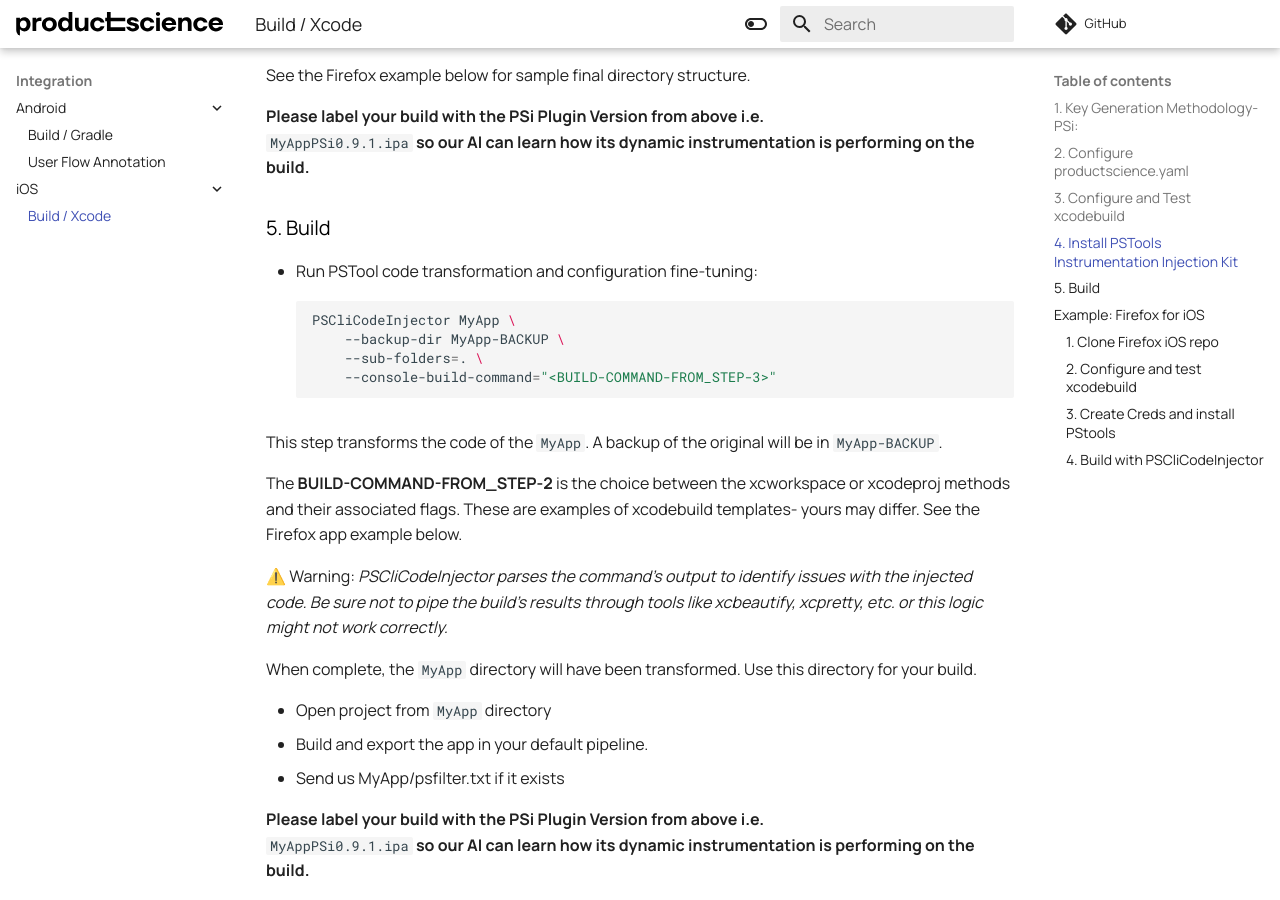
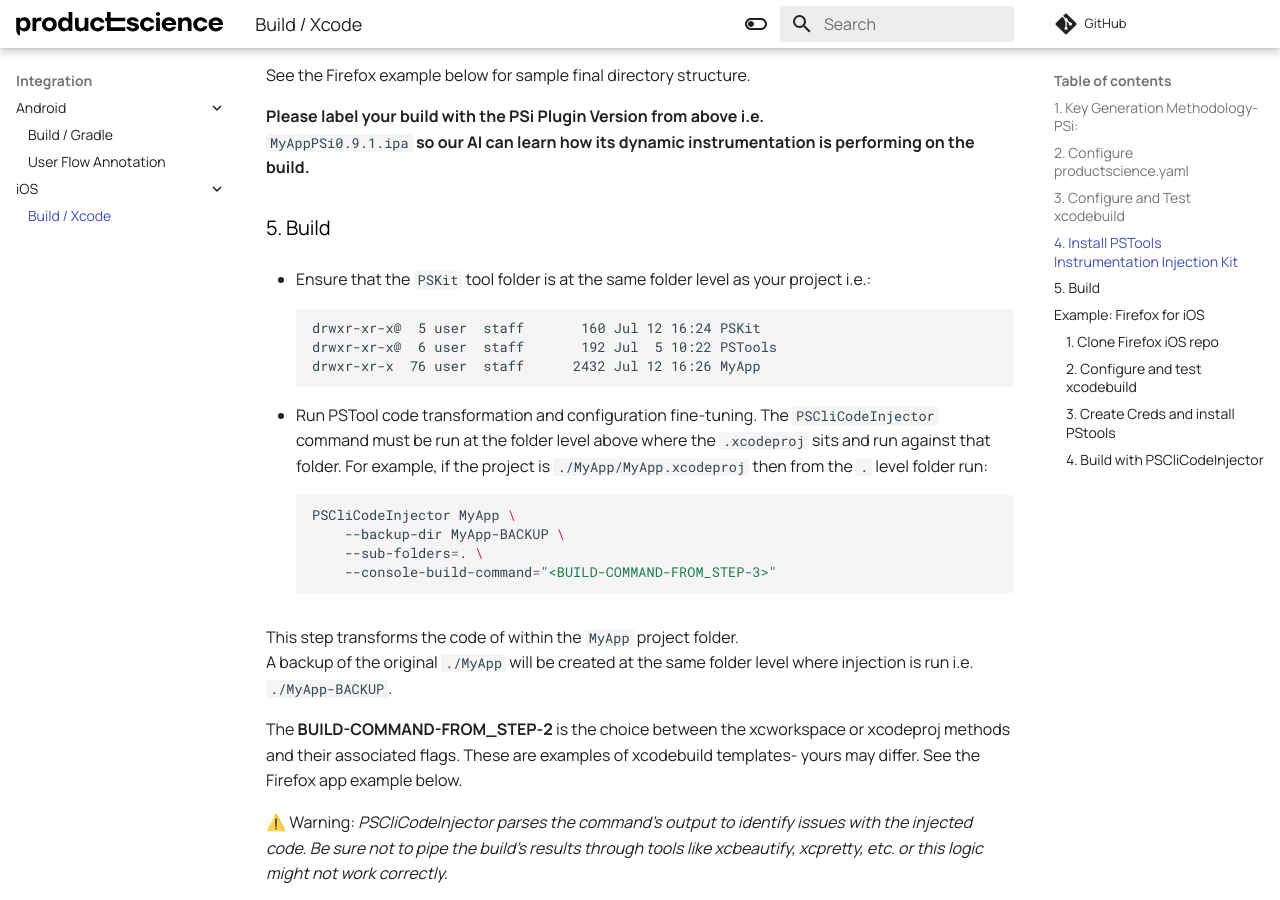
Before and after one commit to product-science/docs, an MkDocs documentation site: the page built from docs/ios/xcode.md, in a window 1280 px wide and 900 px high, scrolled down 1406 px. Built offline with MkDocs 1.6.1 and Material for MkDocs 9.7.7, drawn with Linux system fonts in a browser that asks for light colours; comment, search, counter and statistics services are not loaded.

Commit message:
Update xcode.md

````diff
--- a/docs/ios/xcode.md
+++ b/docs/ios/xcode.md
@@ -64,7 +64,14 @@ See the Firefox example below for sample final directory structure.
 
 ### 5. Build
 
-- Run PSTool code transformation and configuration fine-tuning:
+- Ensure that the `PSKit` tool folder is at the same folder level as your project i.e.:
+```
+drwxr-xr-x@  5 user  staff       160 Jul 12 16:24 PSKit
+drwxr-xr-x@  6 user  staff       192 Jul  5 10:22 PSTools
+drwxr-xr-x  76 user  staff      2432 Jul 12 16:26 MyApp
+```
+
+- Run PSTool code transformation and configuration fine-tuning. The `PSCliCodeInjector` command must be run at the folder level above where the `.xcodeproj` sits and run against that folder. For example, if the project is `./MyApp/MyApp.xcodeproj` then from the `.` level folder run:
 ```bash
 PSCliCodeInjector MyApp \
     --backup-dir MyApp-BACKUP \
@@ -72,8 +79,8 @@ PSCliCodeInjector MyApp \
     --console-build-command="<BUILD-COMMAND-FROM_STEP-3>"
 ```
 
-This step transforms the code of the `MyApp`.
-A backup of the original will be in `MyApp-BACKUP`.
+This step transforms the code of within the `MyApp` project folder.
+A backup of the original `./MyApp` will be created at the same folder level where injection is run i.e. `./MyApp-BACKUP`.
 
 The **BUILD-COMMAND-FROM_STEP-2** is the choice between the xcworkspace or xcodeproj methods and their associated flags. These are examples of xcodebuild templates- yours may differ. See the Firefox app example below.
 
````
